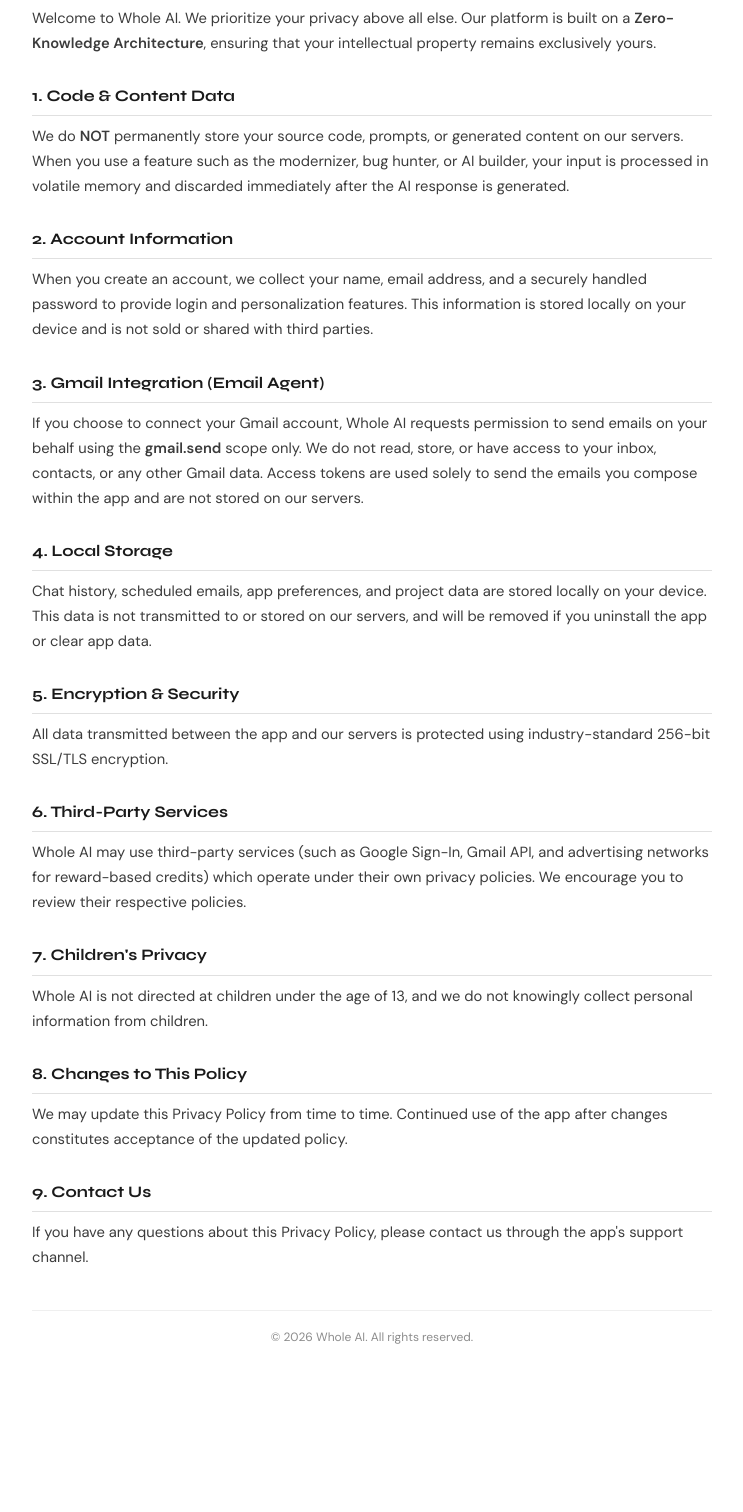
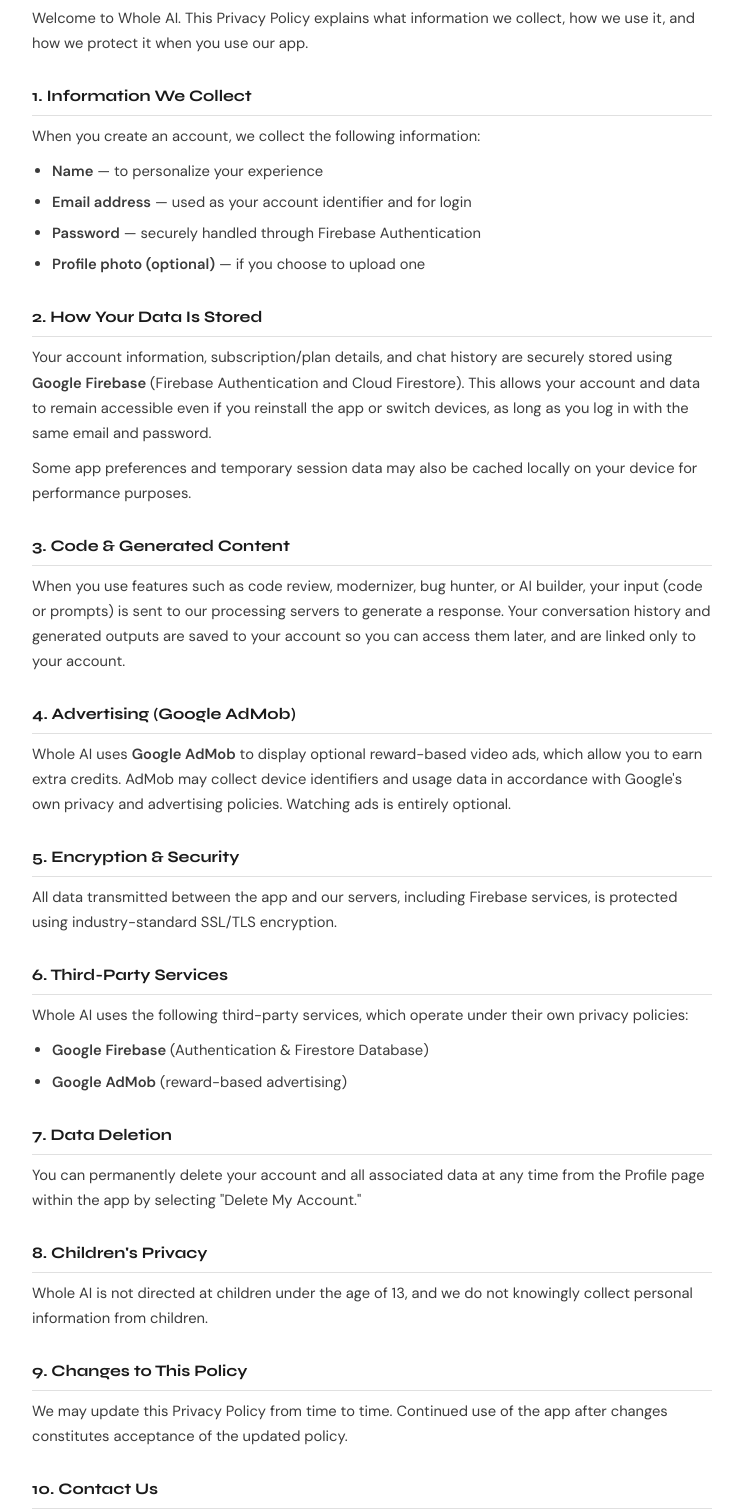
Before and after one commit to meesamali6829-afk/Privacy-wholeai, a plain HTML site: page index.html in a window 1280 px wide. Shown: the part 180-1692 px from the top of the page, without its empty margins (268-1011 px from the left). Before the commit the page ends 1587 px from the top, so only its background shows below. Drawn offline with Linux system fonts and the light colour scheme.

Commit message:
Update index.html

```diff
--- a/index.html
+++ b/index.html
@@ -14,55 +14,17 @@
             background: #ffffff;
             padding: 32px 20px 60px;
         }
-        .container {
-            max-width: 680px;
-            margin: 0 auto;
-        }
-        .logo-row {
-            display: flex;
-            align-items: center;
-            gap: 10px;
-            margin-bottom: 28px;
-        }
-        .logo-row span {
-            font-family: 'Syne', sans-serif;
-            font-size: 1.15rem;
-            font-weight: 800;
-            letter-spacing: 0.5px;
-        }
-        h1 {
-            font-family: 'Syne', sans-serif;
-            font-size: 1.6rem;
-            font-weight: 800;
-            margin-bottom: 6px;
-        }
-        .updated {
-            font-size: 0.78rem;
-            opacity: 0.5;
-            margin-bottom: 24px;
-        }
-        h4 {
-            font-family: 'Syne', sans-serif;
-            font-size: 1rem;
-            font-weight: 700;
-            margin: 26px 0 8px;
-            border-bottom: 1px solid #e0e0e0;
-            padding-bottom: 6px;
-        }
-        p {
-            font-size: 0.92rem;
-            opacity: 0.85;
-            margin-bottom: 10px;
-        }
+        .container { max-width: 680px; margin: 0 auto; }
+        .logo-row { display: flex; align-items: center; gap: 10px; margin-bottom: 28px; }
+        .logo-row span { font-family: 'Syne', sans-serif; font-size: 1.15rem; font-weight: 800; letter-spacing: 0.5px; }
+        h1 { font-family: 'Syne', sans-serif; font-size: 1.6rem; font-weight: 800; margin-bottom: 6px; }
+        .updated { font-size: 0.78rem; opacity: 0.5; margin-bottom: 24px; }
+        h4 { font-family: 'Syne', sans-serif; font-size: 1rem; font-weight: 700; margin: 26px 0 8px; border-bottom: 1px solid #e0e0e0; padding-bottom: 6px; }
+        p { font-size: 0.92rem; opacity: 0.85; margin-bottom: 10px; }
+        ul { margin: 8px 0 10px 20px; }
+        li { font-size: 0.92rem; opacity: 0.85; margin-bottom: 6px; }
         strong { font-weight: 700; }
-        .footer {
-            margin-top: 40px;
-            padding-top: 16px;
-            border-top: 1px solid #e0e0e0;
-            font-size: 0.75rem;
-            opacity: 0.5;
-            text-align: center;
-        }
+        .footer { margin-top: 40px; padding-top: 16px; border-top: 1px solid #e0e0e0; font-size: 0.75rem; opacity: 0.5; text-align: center; }
     </style>
 </head>
 <body>
@@ -84,33 +46,47 @@
         <h1>Privacy Policy</h1>
         <div class="updated">Last updated: June 2026</div>
 
-        <p>Welcome to Whole AI. We prioritize your privacy above all else. Our platform is built on a <strong>Zero-Knowledge Architecture</strong>, ensuring that your intellectual property remains exclusively yours.</p>
+        <p>Welcome to Whole AI. This Privacy Policy explains what information we collect, how we use it, and how we protect it when you use our app.</p>
 
-        <h4>1. Code & Content Data</h4>
-        <p>We do <strong>NOT</strong> permanently store your source code, prompts, or generated content on our servers. When you use a feature such as the modernizer, bug hunter, or AI builder, your input is processed in volatile memory and discarded immediately after the AI response is generated.</p>
+        <h4>1. Information We Collect</h4>
+        <p>When you create an account, we collect the following information:</p>
+        <ul>
+            <li><strong>Name</strong> — to personalize your experience</li>
+            <li><strong>Email address</strong> — used as your account identifier and for login</li>
+            <li><strong>Password</strong> — securely handled through Firebase Authentication</li>
+            <li><strong>Profile photo (optional)</strong> — if you choose to upload one</li>
+        </ul>
 
-        <h4>2. Account Information</h4>
-        <p>When you create an account, we collect your name, email address, and a securely handled password to provide login and personalization features. This information is stored locally on your device and is not sold or shared with third parties.</p>
+        <h4>2. How Your Data Is Stored</h4>
+        <p>Your account information, subscription/plan details, and chat history are securely stored using <strong>Google Firebase</strong> (Firebase Authentication and Cloud Firestore). This allows your account and data to remain accessible even if you reinstall the app or switch devices, as long as you log in with the same email and password.</p>
+        <p>Some app preferences and temporary session data may also be cached locally on your device for performance purposes.</p>
 
-        <h4>3. Gmail Integration (Email Agent)</h4>
-        <p>If you choose to connect your Gmail account, Whole AI requests permission to send emails on your behalf using the <strong>gmail.send</strong> scope only. We do not read, store, or have access to your inbox, contacts, or any other Gmail data. Access tokens are used solely to send the emails you compose within the app and are not stored on our servers.</p>
+        <h4>3. Code & Generated Content</h4>
+        <p>When you use features such as code review, modernizer, bug hunter, or AI builder, your input (code or prompts) is sent to our processing servers to generate a response. Your conversation history and generated outputs are saved to your account so you can access them later, and are linked only to your account.</p>
 
-        <h4>4. Local Storage</h4>
-        <p>Chat history, scheduled emails, app preferences, and project data are stored locally on your device. This data is not transmitted to or stored on our servers, and will be removed if you uninstall the app or clear app data.</p>
+        <h4>4. Advertising (Google AdMob)</h4>
+        <p>Whole AI uses <strong>Google AdMob</strong> to display optional reward-based video ads, which allow you to earn extra credits. AdMob may collect device identifiers and usage data in accordance with Google's own privacy and advertising policies. Watching ads is entirely optional.</p>
 
         <h4>5. Encryption & Security</h4>
-        <p>All data transmitted between the app and our servers is protected using industry-standard 256-bit SSL/TLS encryption.</p>
+        <p>All data transmitted between the app and our servers, including Firebase services, is protected using industry-standard SSL/TLS encryption.</p>
 
         <h4>6. Third-Party Services</h4>
-        <p>Whole AI may use third-party services (such as Google Sign-In, Gmail API, and advertising networks for reward-based credits) which operate under their own privacy policies. We encourage you to review their respective policies.</p>
+        <p>Whole AI uses the following third-party services, which operate under their own privacy policies:</p>
+        <ul>
+            <li><strong>Google Firebase</strong> (Authentication & Firestore Database)</li>
+            <li><strong>Google AdMob</strong> (reward-based advertising)</li>
+        </ul>
 
-        <h4>7. Children's Privacy</h4>
+        <h4>7. Data Deletion</h4>
+        <p>You can permanently delete your account and all associated data at any time from the Profile page within the app by selecting "Delete My Account."</p>
+
+        <h4>8. Children's Privacy</h4>
         <p>Whole AI is not directed at children under the age of 13, and we do not knowingly collect personal information from children.</p>
 
-        <h4>8. Changes to This Policy</h4>
+        <h4>9. Changes to This Policy</h4>
         <p>We may update this Privacy Policy from time to time. Continued use of the app after changes constitutes acceptance of the updated policy.</p>
 
-        <h4>9. Contact Us</h4>
+        <h4>10. Contact Us</h4>
         <p>If you have any questions about this Privacy Policy, please contact us through the app's support channel.</p>
 
         <div class="footer">© 2026 Whole AI. All rights reserved.</div>
```
